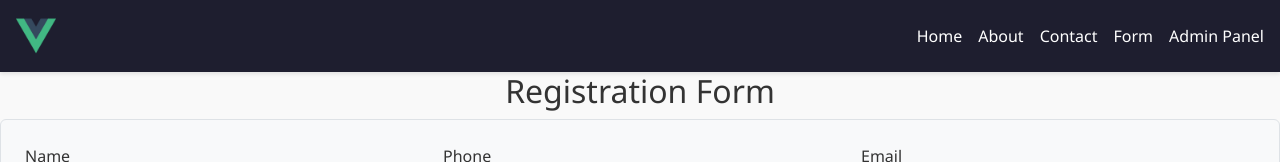
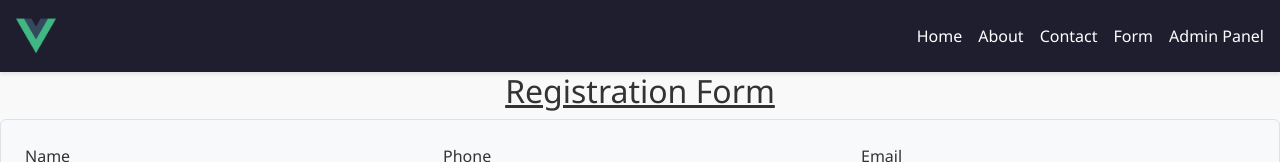
Before and after one commit to tanmaybug/vue-learning, a Vue app: page /registration in a window 1280 px wide. Shown: the top 162 px of the page. Built offline with nearby package versions, Linux system fonts and the light colour scheme.

Commit message:
registration form style update

```diff
--- a/src/views/user/RegForm.vue
+++ b/src/views/user/RegForm.vue
@@ -102,6 +102,7 @@ const submitForm = async () => {
 
 <style>
 .heading{
-  text-align: center
+  text-align: center;
+  text-decoration: underline;
 }
 </style>
```
